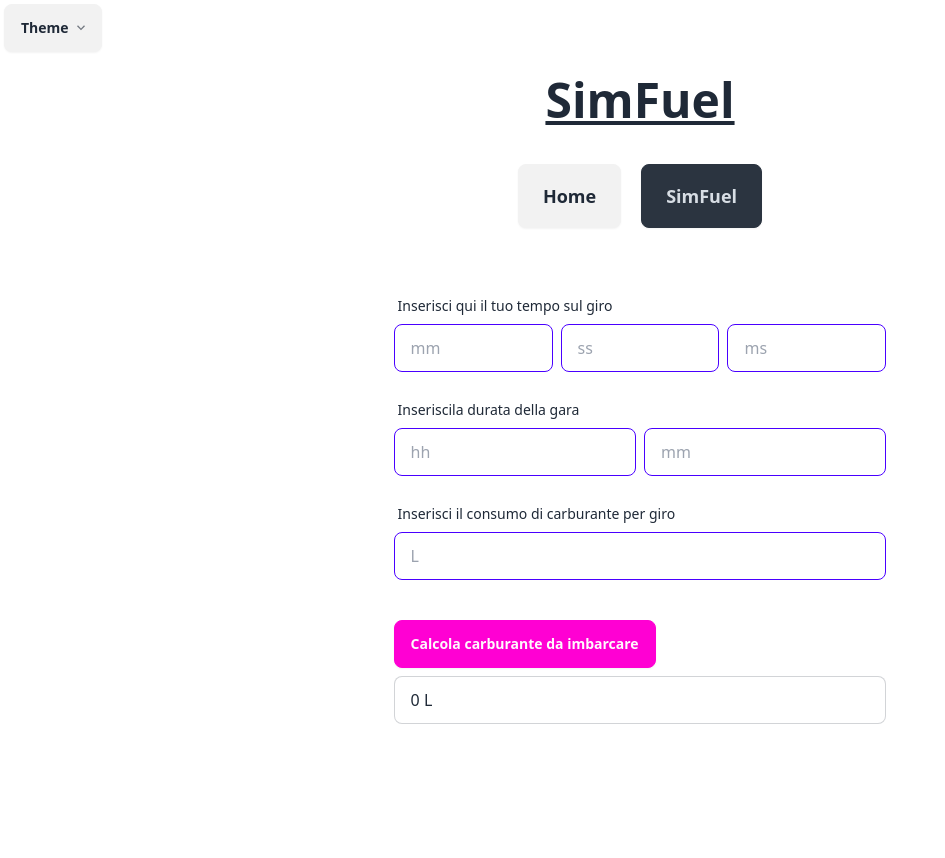
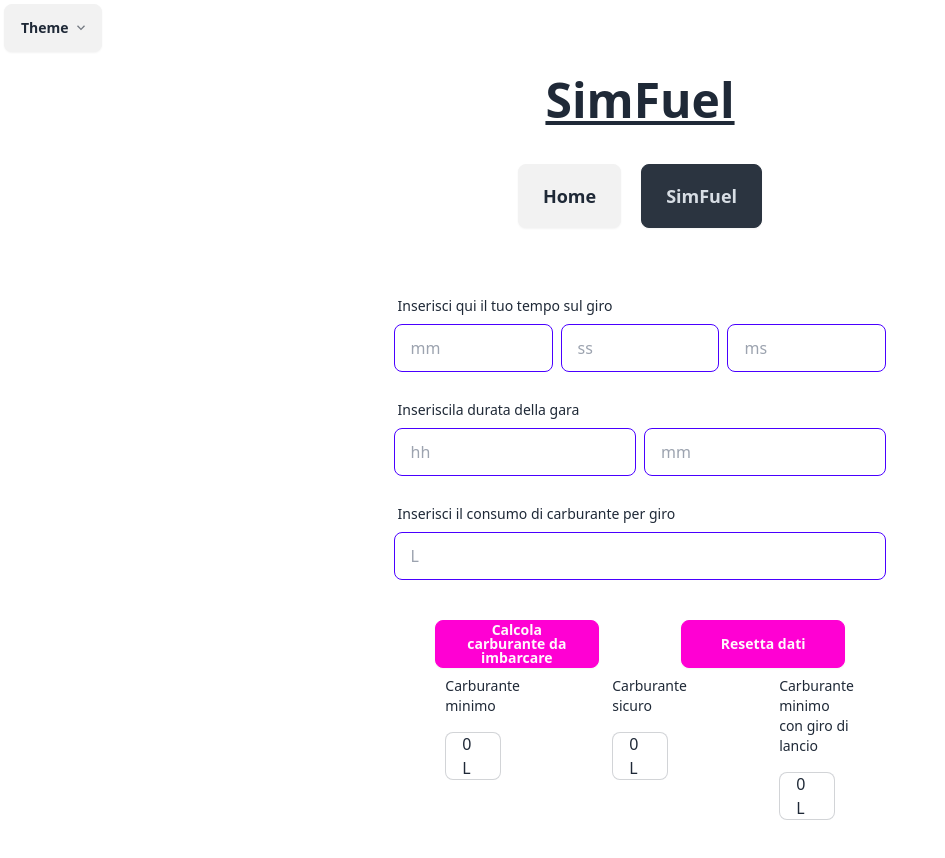
Before and after one commit to StefanoV12T/Simfuel, a Vue app: page / in a window 1280 px wide. Both pictures are taken after a click on the button "SimFuel". Shown: the top 858 px of the page, without its empty margins (0-945 px from the left). Before the commit the page ends 800 px from the top, so only its background shows below. Built offline with nearby package versions, Linux system fonts and the light colour scheme.

Commit message:
aggiunto pulsante resetta campi e valori minimi e sicuri di rifornimento

```diff
--- a/src/components/SimFuel.vue
+++ b/src/components/SimFuel.vue
@@ -14,13 +14,11 @@ let raceTimeMinutes = ref('');
 let raceTime = ref('');
 
 let consumoCarburante=ref('');
-let iniettaCarburante=ref(0);
+let iniettaCarburante = ref(0);
+let iniettaCarburanteSafe = ref(0);
+let iniettaCarburanteLapPlus = ref(0);
 let error = ref(0);
 
-
-function cacca(num) {
-    console.log(num);
-}
 
 function CalcolaBenzina() {
     if(lapTimeSeconds.value=='') {
@@ -28,7 +26,6 @@ function CalcolaBenzina() {
     };
     if (lapTimeMinutes.value=='') {
         lapTimeMinutes.value = 0;
-        console.log('maledetto bastardo');
     };
     if (lapTimeMilliseconds.value =='') {
         lapTimeMilliseconds.value = 0;
@@ -39,19 +36,32 @@ function CalcolaBenzina() {
     if (raceTimeMinutes.value == '') {
         raceTimeMinutes.value = 0;
     };
-    console.log(typeof parseInt(lapTimeMilliseconds.value));
+
     lapTime.value =(parseInt(lapTimeMinutes.value) * 60000) +( parseInt(lapTimeSeconds.value) * 1000) + parseInt(lapTimeMilliseconds.value);
-    console.log('il tempo è di '+ lapTime.value);
+
     raceTime.value = parseInt(raceTimeHours.value * 3600000) + parseInt(raceTimeMinutes.value * 60000);
-    console.log(raceTime.value);
+
     error.value = 0;
     if (raceTime.value <= 0 || lapTime.value <= 0 || consumoCarburante.value <= 0) {
-        console.log(error);
         return error.value = 1;
     }
-    iniettaCarburante.value =((raceTime.value) / lapTime.value) * consumoCarburante.value;
+
+    iniettaCarburante.value = Math.floor((((raceTime.value) / lapTime.value)) * consumoCarburante.value) + 2;
+    iniettaCarburanteSafe.value = iniettaCarburante.value +3;
+    iniettaCarburanteLapPlus.value =  Math.floor(iniettaCarburante.value + consumoCarburante.value)+1;
 }
 
+function ResettaDati(){
+    lapTimeSeconds.value = '';
+    lapTimeMinutes.value = '';
+    lapTimeMilliseconds.value = '';
+    raceTimeHours.value = '';
+    raceTimeMinutes.value = '';
+    iniettaCarburante.value = 0;
+    iniettaCarburanteSafe.value = 0;
+    iniettaCarburanteLapPlus.value = 0;
+    consumoCarburante.value = '';
+}
 
 </script>
 
@@ -74,18 +84,18 @@ function CalcolaBenzina() {
   <!-- Dati del giro -->
 <span class="label label-text  md:w-2/5 mx-auto">Inserisci qui il tuo tempo sul giro</span>
 
-<div class="flex flex-row md:w-2/5 mx-auto">
+<div class="flex flex-row mx-auto md:w-2/5 w-full">
 
     <div class="basis-1/3 mr-2">
-    <input type="number" v-model="lapTimeMinutes" placeholder="mm" class="input input-bordered input-primary w-full max-w-xs" />
+    <input type="number" v-model="lapTimeMinutes" placeholder="mm" class="input input-bordered input-primary w-full m-0" />
     </div>
 
     <div class="basis-1/3 mr-2">
-    <input type="number"  v-model="lapTimeSeconds" placeholder="ss" class="input input-bordered input-primary w-full max-w-xs" />
+    <input type="number"  v-model="lapTimeSeconds" placeholder="ss" class="input input-bordered input-primary w-full m-0" />
     </div>
 
-    <div class="basis-1/3">
-    <input type="number" placeholder="ms" v-model="lapTimeMilliseconds" class="input input-bordered input-primary w-full max-w-xs" />
+    <div class="basis-1/3 ">
+    <input type="number" placeholder="ms" v-model="lapTimeMilliseconds" class="input input-bordered input-primary w-full m-0" />
     </div>
 
 </div>
@@ -113,16 +123,60 @@ function CalcolaBenzina() {
     </label>
     </div>
 
-    <div class="w-full md:w-2/5 mx-auto mt-10">
-        <h1 @click="CalcolaBenzina" class="btn btn-secondary mb-2">Calcola carburante da imbarcare</h1>
-    <label class="input input-bordered flex items-center gap-2">
+    <!-- <div class="w-full md:w-2/5 mx-auto mt-10 flex flex-row"> -->
+    <div class="flex flex-row mx-auto md:w-2/5 w-full mt-10">
 
-        <span class="grow">
-            {{ iniettaCarburante }} L
+        <span @click="CalcolaBenzina" class="basis-1/3 mx-auto btn-secondary btn w-full">Calcola carburante da imbarcare</span>
+        <span @click="ResettaDati" class="basis-1/3 btn-secondary mx-auto btn w-full">Resetta dati</span>
+    </div>
+
+
+
+    <div class="flex flex-row mx-auto md:w-2/5 w-full">
+
+      <div class="basis-1/3 mr-2">
+        <span class="label label-text md:w-2/5 mx-auto">Carburante minimo</span>
+
+        <span class="label label-text md:w-2/5 mx-auto">
+            <label class="input input-bordered flex items-center gap-2">
+
+                <span class="grow">
+                    {{ iniettaCarburante }} L
+                </span>
+
+            </label>
         </span>
-        <!-- <kbd @click="addProductFromIcon(productInput)" class="kbd kbd-sm">Enter</kbd> -->
-    </label>
-    </div>
+      </div>
+
+      <div class="basis-1/3 mr-2">
+        <span class="label label-text md:w-2/5 mx-auto">Carburante sicuro</span>
+
+        <span class="label label-text md:w-2/5 mx-auto">
+            <label class="input input-bordered flex items-center gap-2">
+
+                <span class="grow">
+                    {{ iniettaCarburanteSafe }} L
+                </span>
+
+            </label>
+        </span>
+      </div>
+
+      <div class="basis-1/3 ">
+        <span class="label label-text md:w-2/5 mx-auto">Carburante minimo con giro di lancio </span>
+
+        <span class="label label-text md:w-2/5 mx-auto">
+            <label class="input input-bordered flex items-center gap-2">
+
+                <span class="grow">
+                    {{ iniettaCarburanteLapPlus }} L
+                </span>
+
+            </label>
+        </span>
+      </div>
+
+  </div>
 
 
 
```
